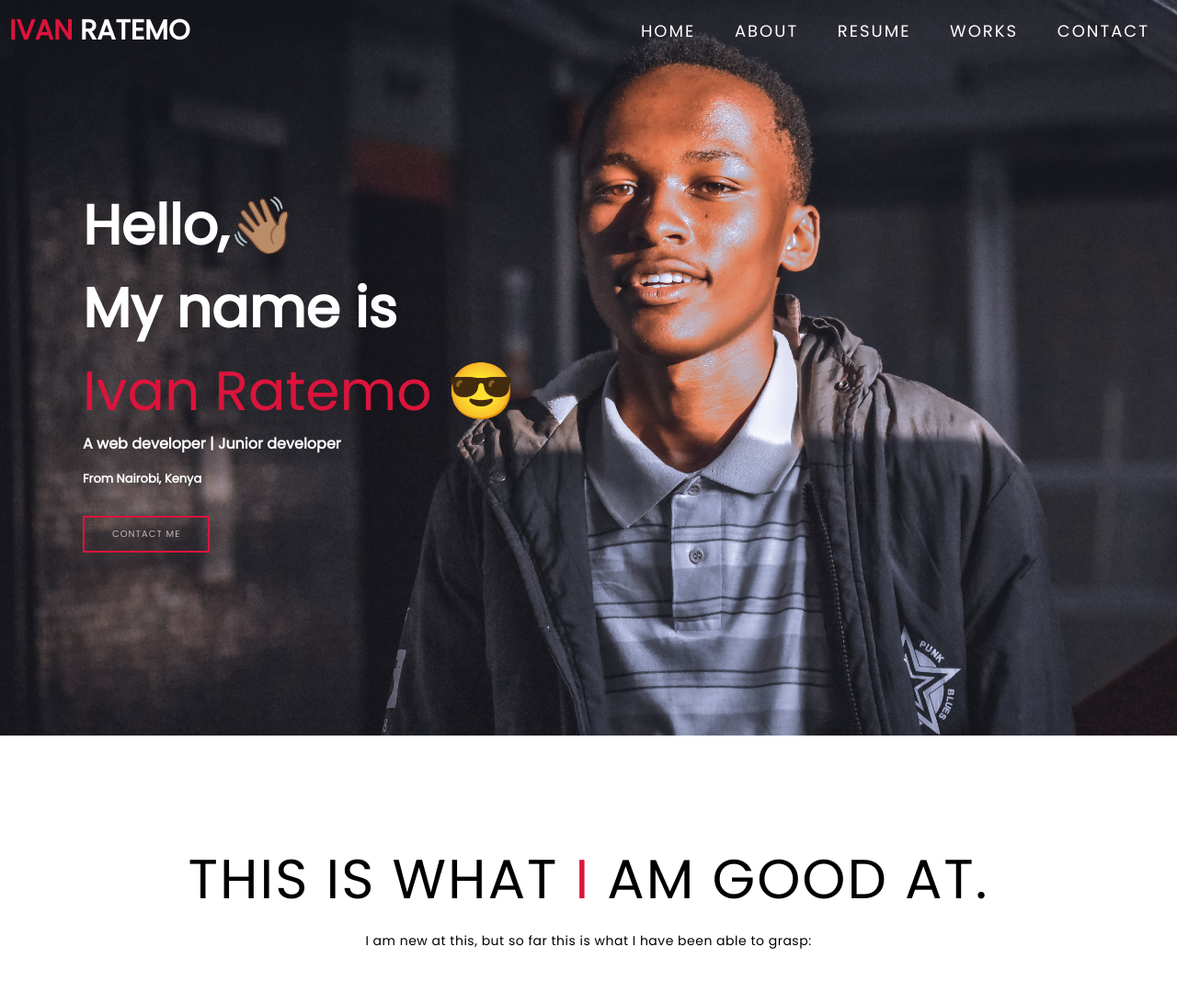
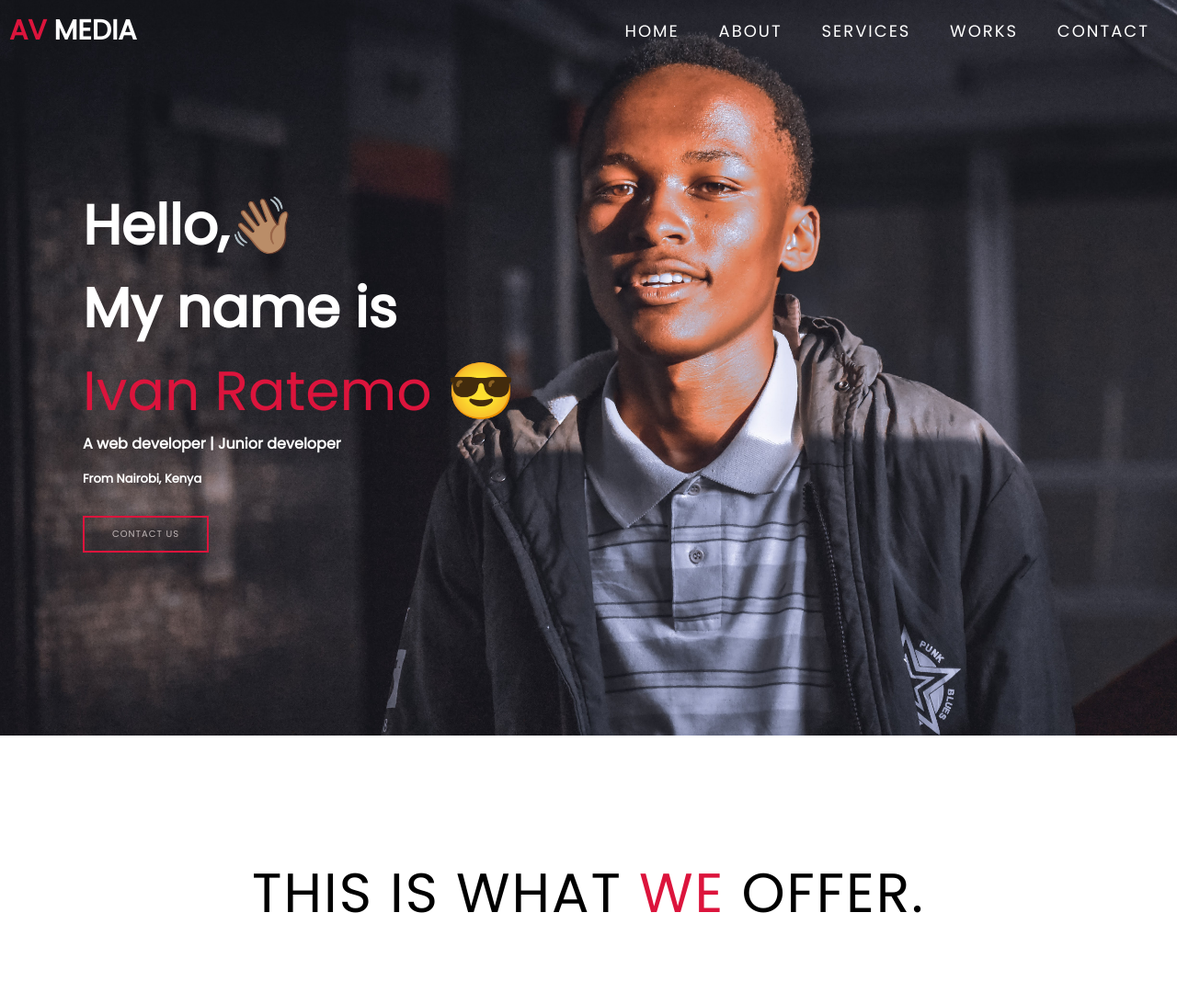
Before and after one commit to ivanratemo/portfolioweb, a plain HTML site: page index.html in a window 1280 px wide. Shown: the top 1092 px of the page at 92% size. Drawn offline with Linux system fonts and the light colour scheme; a web font is replaced by a local one.

Commit message:
Update index.html

```diff
--- a/index.html
+++ b/index.html
@@ -13,14 +13,14 @@
         <div class="header container">
             <div class="nav-bar">
                 <div class="brand">
-                    <a href="#hero"><h1><span>Ivan</span> Ratemo</h1></a>
+                    <a href="#hero"><h1><span>AV</span> MEDIA</h1></a>
                 </div>
                 <div class="nav-list">
                     <div class="hamburger"><div class="bar"></div></div>
                     <ul>
                         <li><a href="#hero"  data-after="Home">Home</a></li>
                         <li><a href="#about" data-after="About">About</a></li>
-                        <li><a href="#resume" data-after="Resume">Resume</a></li>
+                        <li><a href="#resume" data-after="Resume">Services</a></li>
                         <li><a href="#works" data-after="Works">Works</a></li>
                         <li><a href="#contact" data-after="Contact">Contact</a></li>
                     </ul>
@@ -40,7 +40,7 @@
             <h1>Ivan Ratemo &#128526<span></span></h1>
             <h2>A web developer | Junior developer</h2> <br>
             <h3>From Nairobi, Kenya</h3>
-            <a href="#contact" type="button" class="cta">Contact Me</a>
+            <a href="#contact" type="button" class="cta">Contact us</a>
         </div>
     </div>
    </section>
@@ -50,8 +50,8 @@
    <section id="about">
     <div class="about container">
         <div class="about-top">
-            <h1 class="section-title">This is what <span>I</span> am good at.</h1>
-            <p>I am new at this, but so far this is what I have been able to grasp:</p>
+            <h1 class="section-title">This is what <span>we</span> offer.</h1>
+            <p></p>
         </div>
         <div class="about-bottom">
             <div class="about-item">
```
